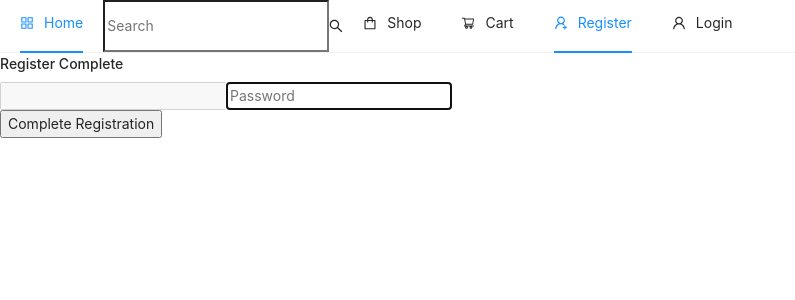
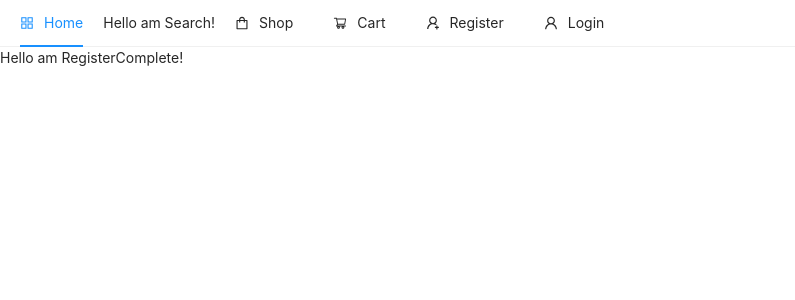
Before and after one commit to dev-miguel-resources/react-client, a React (Create React App) app: page /register/complete in a window 1280 px wide. Shown: the top 300 px of the page, without its empty margins (0-795 px from the left). Built offline with nearby package versions, Linux system fonts and the light colour scheme.

Commit message:
working in header component

```diff
--- a/src/App.js
+++ b/src/App.js
@@ -3,7 +3,7 @@ import { Switch, Route } from "react-router-dom";
 import { ToastContainer } from "react-toastify";
 import "react-toastify/dist/ReactToastify.css";
 import { LoadingOutlined } from "@ant-design/icons";
-import { errorBoundary } from "./helpers/errorBoundary";
+//import { errorBoundary } from "./helpers/errorBoundary";
 
 // lazy loading
 const Login = lazy(() => import("./pages/auth/Login"));
@@ -11,7 +11,6 @@ const Register = lazy(() => import("./pages/auth/Register"));
 const Home = lazy(() => import("./pages/Home"));
 const Header = lazy(() => import("./components/nav/Header"));
 const RegisterComplete = lazy(() => import("./pages/auth/RegisterComplete"));
-const ForgotPassword = lazy(() => import("./pages/auth/ForgotPassword"));
 const NotFound = lazy(() => import("./pages/NotFound"));
 
 const App = () => {
@@ -31,7 +30,6 @@ const App = () => {
         <Route exact path="/login" component={Login} />
         <Route exact path="/register" component={Register} />
         <Route exact path="/register/complete" component={RegisterComplete} />
-        <Route exact path="/forgot/password" component={ForgotPassword} />
         <Route component={NotFound} />
       </Switch>
     </Suspense>
@@ -39,4 +37,4 @@ const App = () => {
 };
 
 // pattern design react: HOC
-export default errorBoundary(App);
+export default App;
--- a/src/components/Error.js
+++ b/src/components/Error.js
@@ -1,14 +1,11 @@
 import React from "react";
-import { func, string } from "prop-types";
 import { Button } from "antd";
 import { useHistory } from "react-router-dom";
 
-const Error = ({ img, title, action }) => {
+const Error = ({ img, title }) => {
   const history = useHistory();
-  const checkIfHasActionProp = () => !!action && action();
 
   const onClick = () => {
-    checkIfHasActionProp();
     history.push("/");
   };
 
@@ -23,12 +20,4 @@ const Error = ({ img, title, action }) => {
   );
 };
 
-Error.propTypes = {
-    img: string.isRequired,
-    title: string.isRequired,
-    action: func,
-};
-
-Error.defaultProps = { func: () => {} };
-
 export default Error;
--- a/src/components/forms/Search.js
+++ b/src/components/forms/Search.js
@@ -1,39 +1,7 @@
 import React from "react";
-import { useHistory } from "react-router-dom";
-import { useSelector, useDispatch } from "react-redux";
-import { SearchOutlined } from "@ant-design/icons";
 
 const Search = () => {
-  const dispatch = useDispatch();
-  const { search } = useSelector((state) => ({...state}));
-  const { text } = search;
-
-  const history = useHistory();
-
-  const handleChange = (e) => {
-    dispatch({
-      type: "SEARCH_QUERY",
-      payload: { text: e.target.value },
-    });
-  };
-
-  const handleSubmit = (e) => {
-    e.preventDefault();
-    history.push(`/shop?${text}`);
-  };
-
-  return (
-    <form className="form-inline my-2 my-lg-0" onSubmit={handleSubmit}>
-      <input
-         onChange={handleChange}
-         type="search"
-         value={text}
-         className="form-control mr-sm-2"
-         placeholder="Search"
-      />
-      <SearchOutlined onClick={handleSubmit} style={{ cursor: "pointer" }} />
-    </form>
-  );
+  return <div>Hello am Search!</div>;
 };
 
 export default Search;
--- a/src/components/nav/Header.js
+++ b/src/components/nav/Header.js
@@ -14,12 +14,12 @@ import firebase from "firebase";
 import { useDispatch, useSelector } from "react-redux";
 import { useHistory } from "react-router-dom";
 import Search from "../forms/Search";
-import useCurrentItemHeader from "../../hooks/useCurrentItemHeader";
+//import useCurrentItemHeader from "../../hooks/useCurrentItemHeader";
 
 const { SubMenu, Item } = Menu;
 
 const Header = () => {
-  const { setKey } = useCurrentItemHeader();
+  // key
   const dispatch = useDispatch();
   const history = useHistory();
   const { cart, header, user } = useSelector((state) => ({ ...state }));
@@ -31,11 +31,7 @@ const Header = () => {
   };
 
   return (
-    <Menu
-      onClick={({ key }) => setKey(key)}
-      selectedKeys={[header]}
-      mode="horizontal"
-    >
+    <Menu onClick={{}} selectedKeys={[header]} mode="horizontal">
       <Item key="home" icon={<AppstoreOutlined />}>
         <Link to="/">Home</Link>
       </Item>
@@ -90,7 +86,7 @@ const Header = () => {
       )}
 
       <span className="float-right p-1">
-         <Search />
+        <Search />
       </span>
     </Menu>
   );
--- a/src/functions/auth.js
+++ /dev/null
@@ -1,13 +0,0 @@
-import axios from "axios";
-
-export const createOrUpdateUser = async (authtoken) => {
-  return await axios.post(
-    `${process.env.REACT_APP_API}/create-or-update-user`,
-    {},
-    {
-      headers: {
-        authtoken,
-      },
-    }
-  );
-};
--- a/src/helpers/errorBoundary.js
+++ /dev/null
@@ -1,22 +0,0 @@
-import React, { Component } from "react";
-import Error from "../components/Error";
-import img from "../images/warning.png";
-
-export const errorBoundary = (WrappedComponent) => {
-  const resetError = (context) => context.setState({ error: false });
-
-  return class extends Component {
-    state = { error: false };
-    static getDerivedFromError = () => ({ error: true });
-
-    render() {
-      const { props, state } = this;
-      const { error } = state;
-      const title = "Something went wrong";
-      const action = () => resetError(this);
-      const ErrorRender = <Error img={img} title={title} action={action} />;
-      const NormalRender = <WrappedComponent {...props} />;
-      return error ? ErrorRender : NormalRender;
-    }
-  };
-};
--- a/src/hooks/useCurrentItemHeader.js
+++ b/src/hooks/useCurrentItemHeader.js
@@ -1,4 +1,5 @@
-import { useEffect, useState, useCallback } from "react";
+//import { useMemo, useLayoutEffect } from "react";
+import { useCallback, useState, useEffect } from "react";
 import { useDispatch, useSelector } from "react-redux";
 import { useHistory } from "react-router-dom";
 
@@ -13,8 +14,6 @@ const useCurrentItemHeader = () => {
     [dispatch]
   );
 
-  // useCallback: guarda la function
-  // useMemo: guarda el resultado de una function
   const checkCurrentPage = useCallback(() => {
     const availablePages = {
       home: "home",
@@ -32,18 +31,20 @@ const useCurrentItemHeader = () => {
     dispatchKey(payload);
   }, [dispatchKey, header, history.location.pathname]);
 
-  const checkIfKeyContainsValue = useCallback(
-    () => !key && checkCurrentPage(),
-    [checkCurrentPage, key]
-  );
+  const checkIfKeyContainsValue = () => {
 
-  // mount, update, destroy
-  useEffect(
-    () => checkIfKeyContainsValue(),
-    [checkCurrentPage, checkIfKeyContainsValue]
-  );
+  };
 
-  return { setKey: (key) => setKey(dispatchKey(key)) };
+  // ciclo de vida: mount, update, willunmount
+  useEffect(() => {
+
+  }, []);
+
+  return <div>Hello am useCurrentItemHeader!</div>;
 };
 
 export default useCurrentItemHeader;
+
+// useCallback: memoriza los valores de una función => "home", etc...
+// useMemo: memoriza el nombre de la función => checkCurrentPage
+// useEffect: mejor performance vs useLayoutEffect
--- a/src/pages/auth/ForgotPassword.js
+++ /dev/null
@@ -1,7 +0,0 @@
-import React from "react";
-
-const ForgotPassword = () => {
-  return <div><p>Hello am ForgotPassword!</p></div>;
-};
-
-export default ForgotPassword;
--- a/src/pages/auth/Register.js
+++ b/src/pages/auth/Register.js
@@ -1,62 +1,7 @@
-import React, { useState, useEffect } from "react";
-import { auth } from "../../firebase";
-import { toast } from "react-toastify";
-import { useSelector } from "react-redux";
+import React from "react";
 
-const Register = ({ history }) => {
-  const [email, setEmail] = useState("");
-
-  const { user } = useSelector((state) => ({ ...state }));
-
-  useEffect(() => {
-    if (user && user.token) history.push("/");
-  }, [history, user]);
-
-  const handleSubmit = async (e) => {
-    e.preventDefault();
-    const config = {
-      url: process.env.REACT_APP_REGISTER_REDIRECT_URL,
-      handleCodeInApp: true,
-    };
-
-    await auth.sendSignInLinkToEmail(email, config);
-    toast.success(
-      `Email is send to ${email}. Click the link to complete your registration.`
-    );
-    // save user email to local storage
-    window.localStorage.setItem("emailForRegistration", email);
-    // clear state
-    setEmail("");
-  };
-
-  const registerForm = () => (
-    <form onSubmit={handleSubmit}>
-      <input
-        type="email"
-        className="form-control"
-        value={email}
-        onChange={(e) => setEmail(e.target.value)}
-        placeholder="Your email"
-        autoFocus
-      />
-
-      <br />
-      <button type="submit" className="btn btn-raised">
-        Register
-      </button>
-    </form>
-  );
-
-  return (
-    <div className="container p-5">
-      <div className="row">
-        <div className="col-md-6 offset-md-3">
-          <h4>Register</h4>
-          {registerForm()}
-        </div>
-      </div>
-    </div>
-  );
+const Register = () => {
+  return <div>Hello am Register!</div>;
 };
 
 export default Register;
--- a/src/pages/auth/RegisterComplete.js
+++ b/src/pages/auth/RegisterComplete.js
@@ -1,102 +1,7 @@
-import React, { useState, useEffect } from "react";
-import { auth } from "../../firebase";
-import { toast } from "react-toastify";
-import { useDispatch } from "react-redux";
-import { createOrUpdateUser } from "../../functions/auth";
+import React from "react";
 
-const RegisterComplete = ({ history }) => {
-  const [email, setEmail] = useState("");
-  const [password, setPassword] = useState("");
-
-  const dispatch = useDispatch();
-
-  useEffect(() => {
-    // console.log(window.location.href);
-    setEmail(window.localStorage.getItem("emailForRegistration"));
-  }, []);
-
-  const handleSubmit = async (e) => {
-    e.preventDefault();
-
-    if (!email || !password) {
-      toast.error("Email and password is required");
-      return;
-    }
-
-    if (password.length < 6) {
-      toast.error("Password must be at least 6 characters long");
-      return;
-    }
-
-    try {
-      const result = await auth.signInWithEmailLink(
-        email,
-        window.location.href
-      );
-      // console.log("RESULT", result);
-      if (result.user.emailVerified) {
-        // remove user email from localstorage
-        window.localStorage.removeItem("emailForRegistration");
-        // get user id token
-        let user = auth.currentUser;
-        await user.updatePassword(password);
-        const idTokenResult = await user.getIdTokenResult();
-        // redux store
-        console.log("user", user, "idTokenResult", idTokenResult);
-
-        createOrUpdateUser(idTokenResult.token)
-          .then((res) => {
-            dispatch({
-              type: "LOGGED_IN_USER",
-              payload: {
-                name: res.data.name,
-                email: res.data.email,
-                token: idTokenResult.token,
-                role: res.data.role,
-                _id: res.data._id,
-              },
-            });
-          })
-          .catch((err) => console.log(err));
-      }
-
-      // redirect
-      history.push("/");
-    } catch (err) {
-      console.log(err);
-      toast.error(err.message);
-    }
-  };
-
-  const completeRegistrationForm = () => (
-    <form onSubmit={handleSubmit}>
-      <input type="email" className="form-control" value={email} disabled />
-
-      <input
-        type="password"
-        className="form-control"
-        value={password}
-        onChange={(e) => setPassword(e.target.value)}
-        placeholder="Password"
-        autoFocus
-      />
-      <br />
-      <button type="submit" className="btn btn-raised">
-        Complete Registration
-      </button>
-    </form>
-  );
-
-  return (
-    <div className="container p-5">
-      <div className="row">
-        <div className="col-md-6 offset-md-3">
-          <h4>Register Complete</h4>
-          {completeRegistrationForm()}
-        </div>
-      </div>
-    </div>
-  );
+const Register = () => {
+  return <div>Hello am RegisterComplete!</div>;
 };
 
-export default RegisterComplete;
+export default Register;
```
Also changed, not shown: src/pages/user/Password.js (deleted, +0 -7 lines), src/images/laptop.png (added), 1 other file (tests, documents, lock files or other folders).
